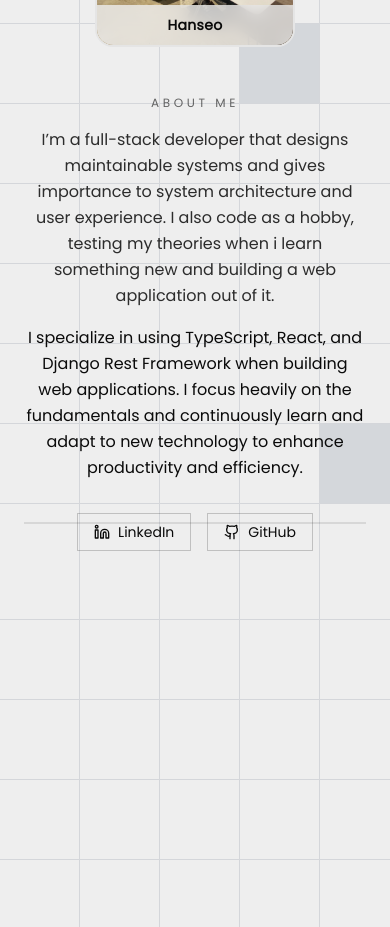
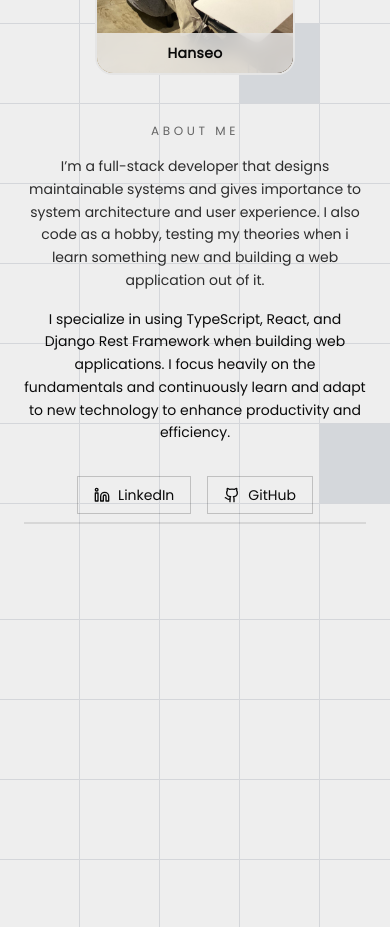
Before and after one commit to Hanseooo/portfolio, a Next.js app: page / in a window 390 px wide. Shown: the part 1140-2067 px from the top of the page. Built offline with nearby package versions, Linux system fonts and the light colour scheme; a web font is replaced by a local one.

Commit message:
style: small text on mobile

```diff
--- a/components/sections/about/AboutMePanel.tsx
+++ b/components/sections/about/AboutMePanel.tsx
@@ -51,7 +51,7 @@ export default function AboutMePanel() {
           About Me
         </span>
 
-        <p className=" text:sm sm:text-lg md:text-xl leading-relaxed opacity-85">
+        <p className=" text-sm sm:text-lg md:text-xl leading-relaxed opacity-85">
           I’m a full-stack developer that designs maintainable systems and gives
           importance to system architecture and user experience. I also code as
           a hobby, testing my theories when i learn something new and building a
@@ -63,7 +63,7 @@ export default function AboutMePanel() {
           whileInView={{ y: 0, opacity: 1 }}
           transition={{ duration: 0.5, ease: "easeOut" }}
           viewport={{ once: true, amount: 0.25 }}
-          className="mt-4 md:mt-6  text:sm sm:text-lg md:text-xl mb-2 sm:mb-0 leading-relaxed opacity-85"
+          className="mt-4 md:mt-6  text-sm sm:text-lg md:text-xl mb-2 sm:mb-0 leading-relaxed opacity-85"
         >
           I specialize in using TypeScript, React, and Django Rest Framework
           when building web applications. I focus heavily on the fundamentals
@@ -72,7 +72,7 @@ export default function AboutMePanel() {
         </motion.p>
 
         {/* ACTIONS */}
-        <div className="mt-6 flex justify-center md:justify-start gap-4 flex-wrap">
+        <div className="mt-6 mb-2 flex justify-center md:justify-start gap-4 flex-wrap">
           <a
             href="https://www.linkedin.com/in/hanseooo"
             target="_blank"
```
